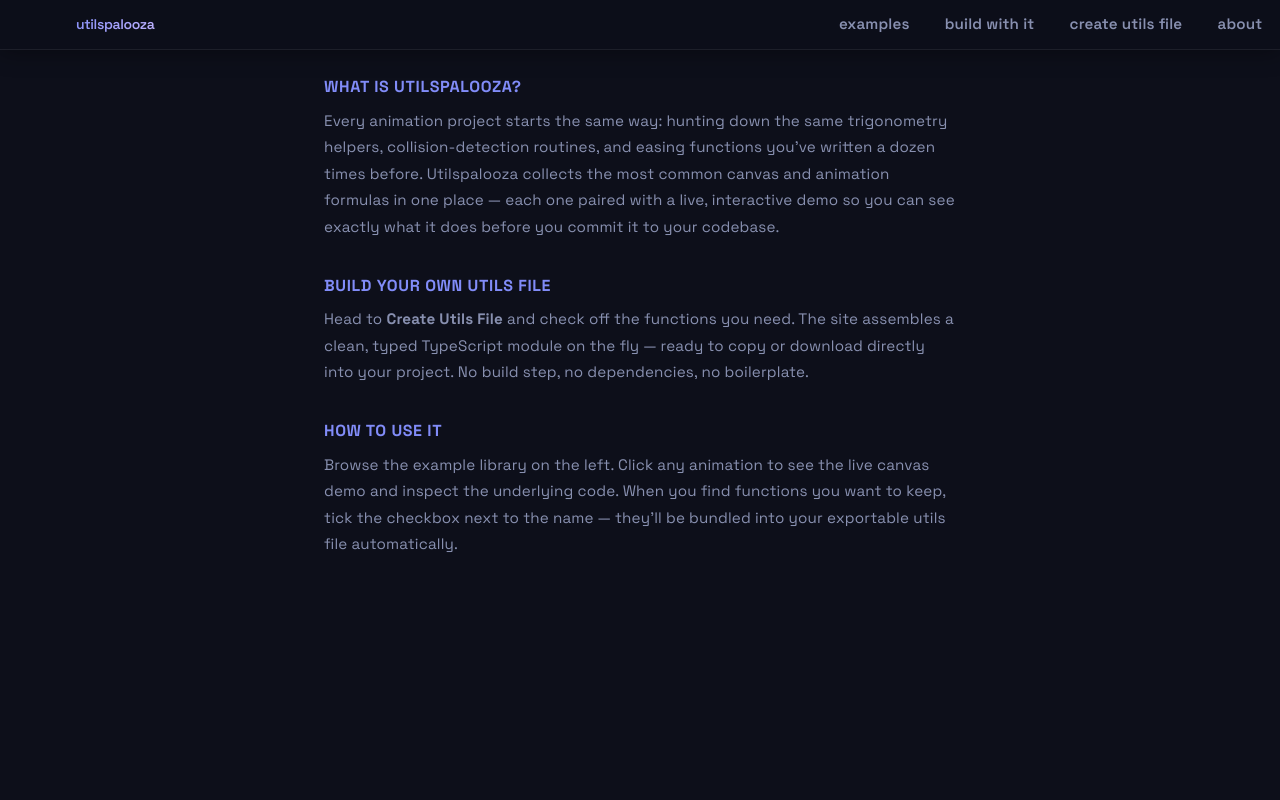
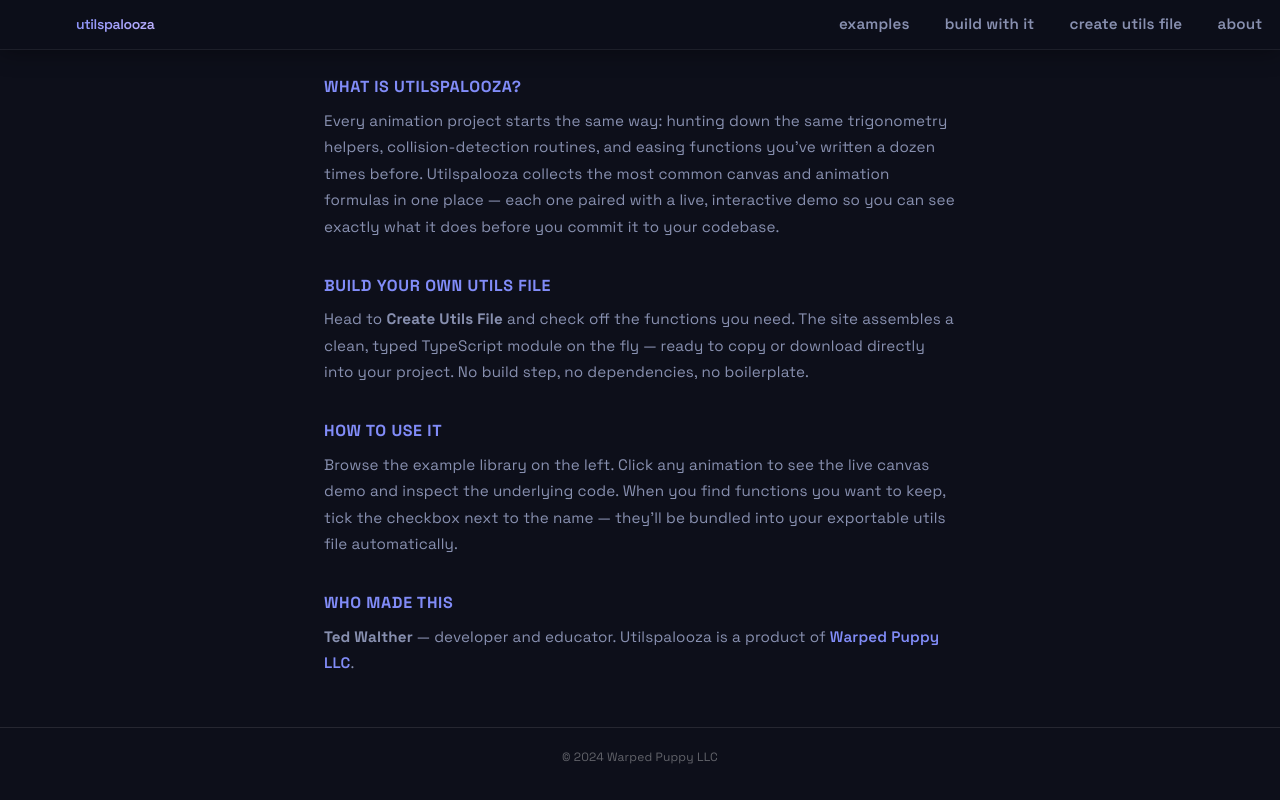
Before and after one commit to warpedpuppy/utils-site-typescript, a React (Vite) app: page /about in a window 1280 px wide. Built offline with nearby package versions, Linux system fonts and the light colour scheme.

Commit message:
outershell

```diff
--- a/src/pages/OuterShell.tsx
+++ b/src/pages/OuterShell.tsx
@@ -5,6 +5,9 @@
     <>
       <NavBar />
       <Outlet />
+      <footer style={{ textAlign: 'center', padding: '20px', fontSize: '0.75rem', color: 'rgba(255,255,255,0.35)', borderTop: '1px solid rgba(255,255,255,0.1)', marginTop: '24px' }}>
+        © {new Date().getFullYear()} Warped Puppy LLC
+      </footer>
     </>
   );
 }
--- a/src/pages/about/About.tsx
+++ b/src/pages/about/About.tsx
@@ -37,6 +37,15 @@
           functions you want to keep, tick the checkbox next to the name —
           they'll be bundled into your exportable utils file automatically.
         </p>
+
+        <h2>Who made this</h2>
+        <p>
+          <strong>Ted Walther</strong> — developer and educator. Utilspalooza is a product of{" "}
+          <a href="https://warpedpuppy.com" target="_blank" rel="noopener noreferrer">
+            Warped Puppy LLC
+          </a>
+          .
+        </p>
       </div>
     </div>
   );
```
